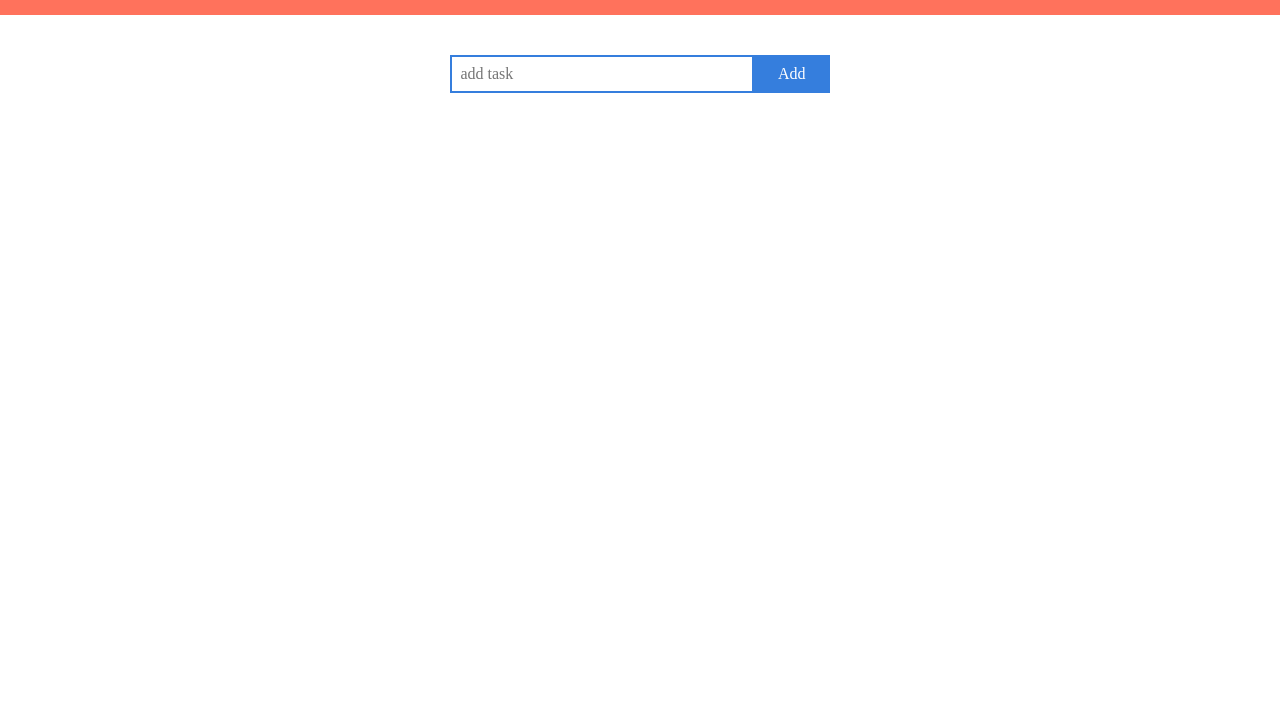
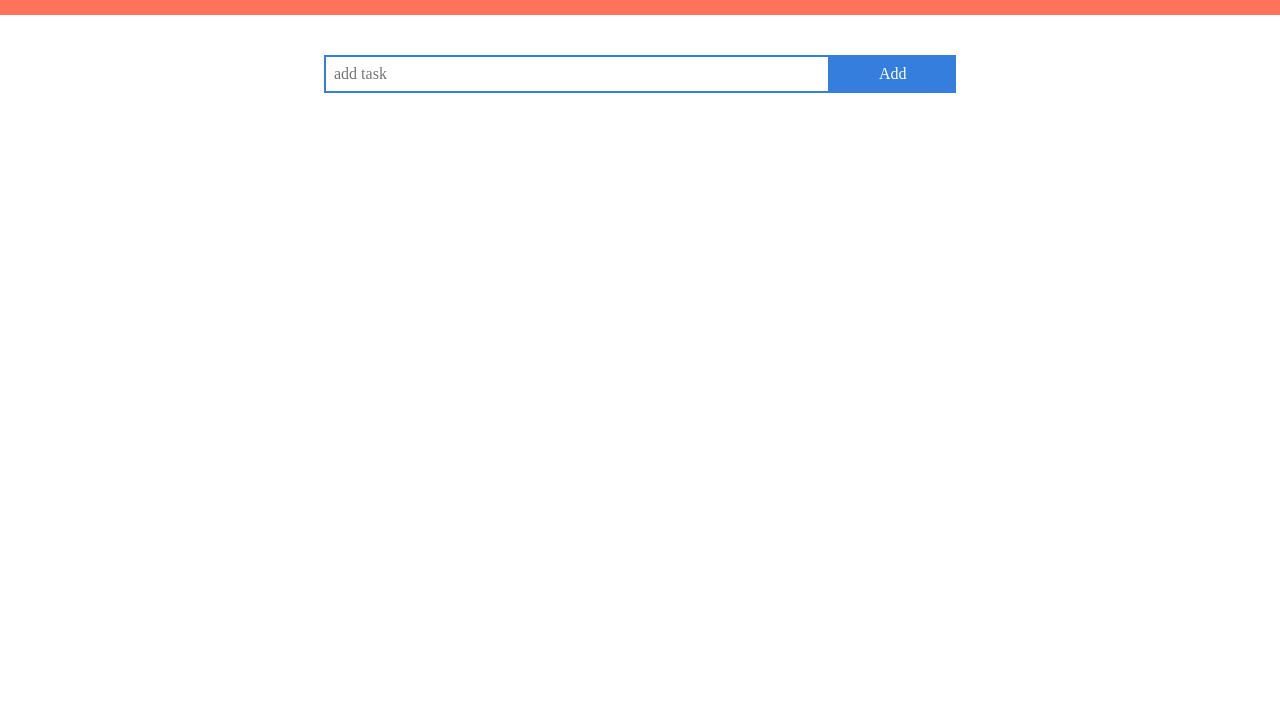
Before and after one commit to talentedunicorn/todojs, a website: page index.html in a window 1280 px wide. Shown: the part 81-800 px from the top of the page. Drawn offline with nearby package versions, Linux system fonts and the light colour scheme.

Commit message:
increased task module width

```diff
--- a/index.html
+++ b/index.html
@@ -29,7 +29,7 @@
   </header>
   <div class="container w-100 pa2">
 
-    <div id="taskModule" class="w-30 center mv4">
+    <div id="taskModule" class="w-50 center mv4">
       <div class="task-form cf">
         <input type="text" id="taskInput" placeholder="add task" class="fl w-80 pa2 ba bw1 b--blue outline-0">
         <button id="addTaskButton" class="fl w-20 pa2 bg-blue white ba bw1 b--blue outline-0">Add</button>
```
